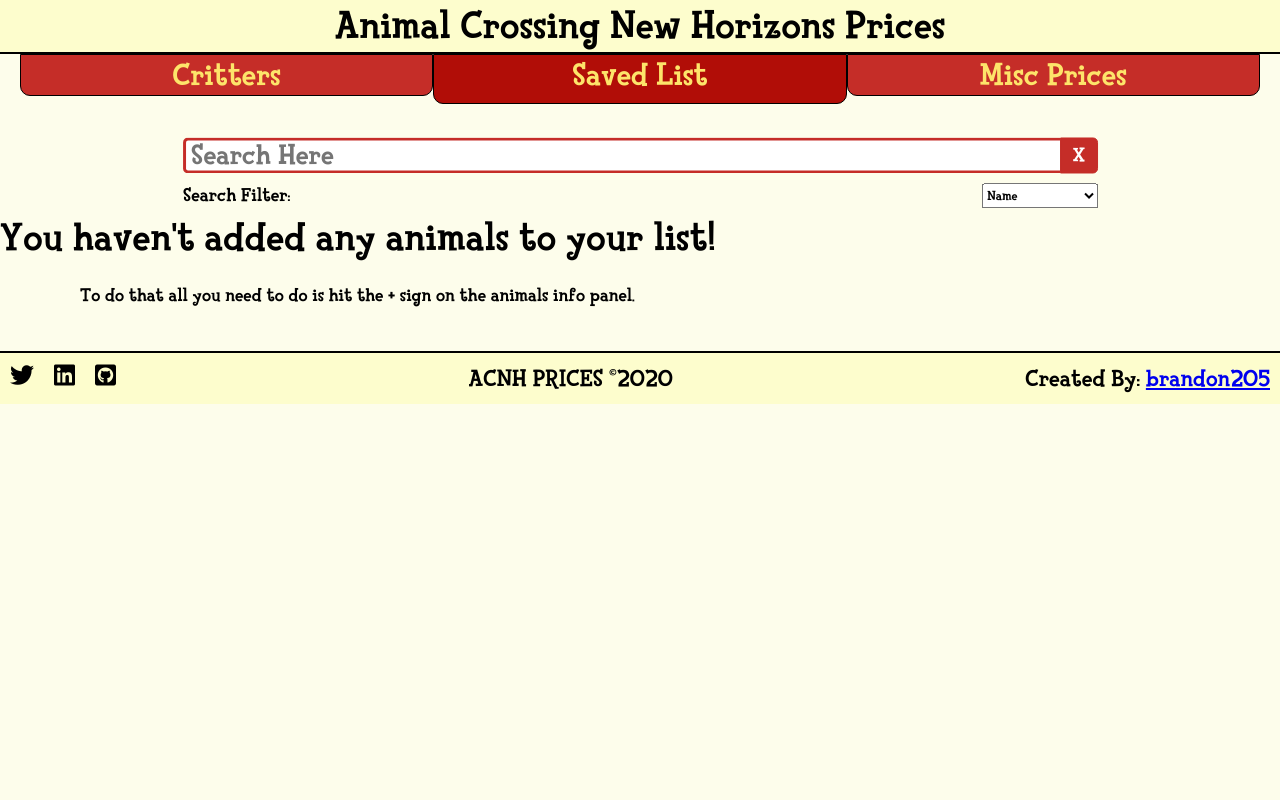
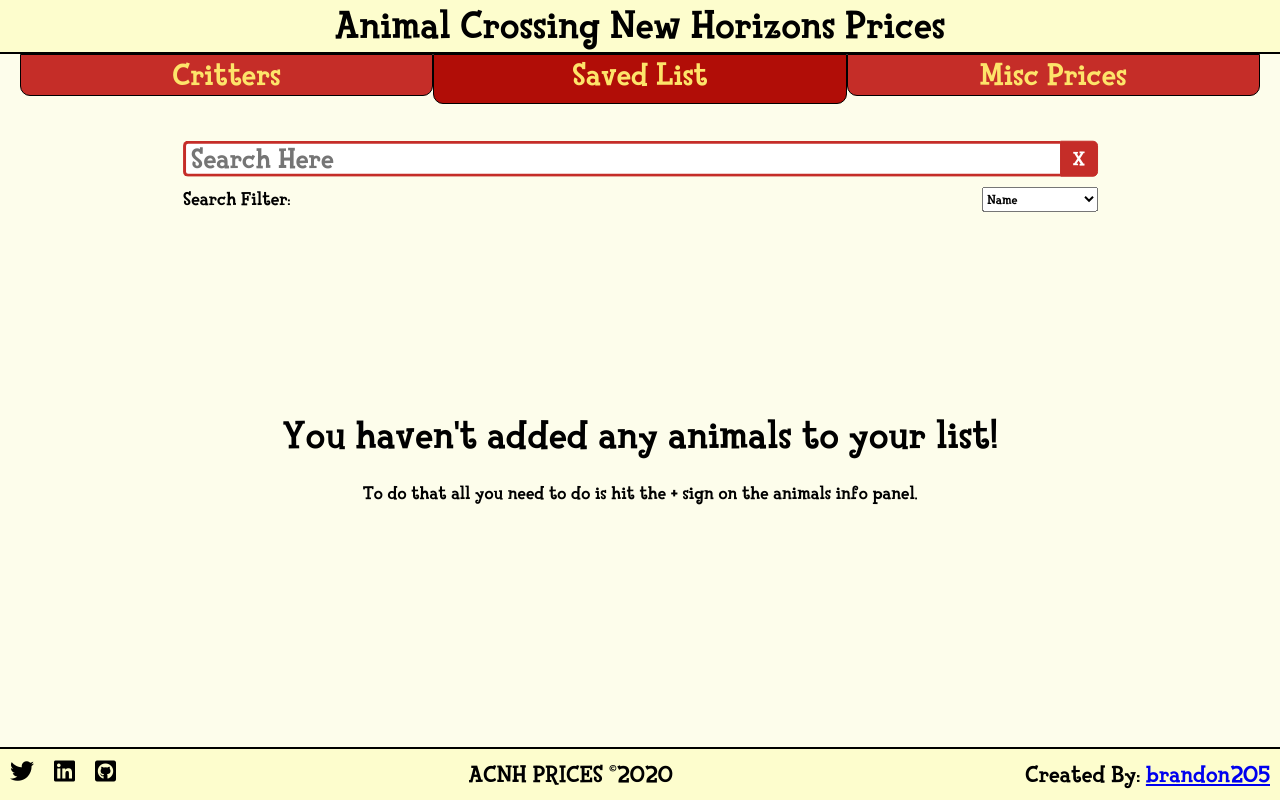
Before and after one commit to Brandon205/acnh-prices, a React (Create React App) app: page / in a window 1280 px wide. Both pictures are taken after a click on the element "Saved List". Built offline with nearby package versions, Linux system fonts and the light colour scheme.

Commit message:
Footer Fix finally

```diff
--- a/src/App.css
+++ b/src/App.css
@@ -51,6 +51,13 @@
 .App {
   text-align: center;
   margin: 0;
+  height: 100vh;
+  display: flex;
+  flex-direction: column;
+}
+
+.no-animals {
+  width: 100vw;
 }
 
 .fab {
--- a/src/YourList.js
+++ b/src/YourList.js
@@ -7,7 +7,7 @@
     let content = '';
     let displayArr = [];
     if (localStorage.getItem('animals') === null || localStorage.getItem('animals').length === 0) { // If there are favorited animals then it should loop through them
-        content = (<div><h1>You haven't added any animals to your list!</h1><h3>To do that all you need to do is hit the + sign on the animals info panel.</h3></div>)
+        content = (<div className="no-animals"><h1>You haven't added any animals to your list!</h1><h3>To do that all you need to do is hit the + sign on the animals info panel.</h3></div>)
     } else { // For each animal in LS it should check to see if thats an animal in the JSON file, if so add all that animals info to the display array to be displayed later
         let ls = localStorage.getItem('animals').split(',');
         ls.forEach(animal => {
```
